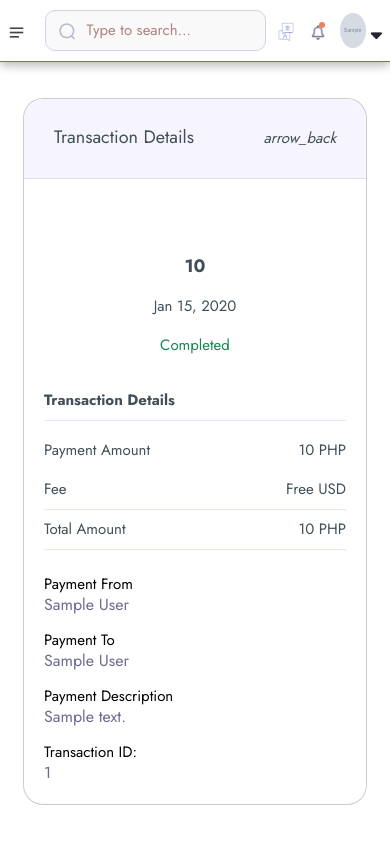
After one commit to web-pirate/FintechDatabasePro, a Django app: template templates/transaction/transaction-detail.html in a window 390 px wide. The commit adds this page. Run offline with Django 3.2, Linux system fonts and the light colour scheme; the template is opened without the code that fills it: most values are stand-ins (such as "Sample title", 1, 10 or a date in 2020); grey boxes marked "Sample" are stand-in pictures; some libraries are stand-ins or nearby versions.

Commit message:
Add transaction detail view and template with modal dialog for displaying transaction information.

```diff
--- a/core/urls.py
+++ b/core/urls.py
@@ -18,4 +18,5 @@ urlpatterns = [
 
     # Transactions
     path("transactions/", transaction.transaction_list, name="transactions"),
+    path("transaction-detail/<transaction_id>", transaction.transaction_detail, name="transaction-detail"),
 ]
--- a/templates/partials/dashboard-base.html
+++ b/templates/partials/dashboard-base.html
@@ -218,7 +218,7 @@
                   </a>
                 </li>
                 <li>
-                  <a href="transactions.html">
+                  <a href="{% url "core:transactions" %}">
                     <img src="{% static 'assets1/images/bootstrap-icons-1.8.2/receipt.svg' %}" class="icon-spacing" alt="Receipt Icon">
                     <span>Transactions</span>
                   </a>
--- /dev/null
+++ b/templates/transaction/transaction-detail.html
@@ -0,0 +1,97 @@
+{% extends "partials/dashboard-base.html" %}
+{% load static %}
+{% load humanize %}
+{% load custom_filters %}
+    {% block content %}
+
+    <section class="dashboard-section body-collapse">
+        <div class="overlay pt-120">
+            <div class="container-fruid">
+                <div class="row">
+                    <div class="col-xl-11 col-lg-11">
+                        <div class="section-content">
+                            <div class="transactions-popup">
+                                <div class="container-fruid">
+                                    <div class="row">
+                                        <div class="col-lg-12">
+                                            <div>
+                                                <div class="modal-dialog modal-dialog-centered">
+                                                    <div class="modal-content">
+                                                        <div class="modal-header justify-content-between">
+                                                            <h5>Transaction Details</h5>
+                                                            <a href="{% url "account:dashboard" %}"><i class="material-symbols-outlined">arrow_back</i></a>
+                                                        </div>
+                                                        <div class="main-content">
+                                                            <div class="row">
+                                                                <div class="col-sm-5 text-center">
+                                                                    <div class="icon-area">
+                                                                    </div>
+                                                                    <div class="text-area">
+                                                                        <h5><b>{{transaction.amount|intcomma}}</b></h5>
+                                                                        <p>{{transaction.date|date:"M d, Y"}}</p>
+                                                                        {% if transaction.status == "completed" %}
+                                                                        <p class="text-success">{{transaction.status|title}}</p>
+                                                                        {% elif transaction.status == "processing" %}
+                                                                        <p class="text-warning">{{transaction.status|title}}</p>
+                                                                        {% elif transaction.status == "pending" %}
+                                                                        <p class="text-warning">{{transaction.status|title}}</p>
+                                                                        {% elif transaction.status == "failed" %}
+                                                                        <p class="text-danger">{{transaction.status|title}}</p>
+                                                                        {% endif %}
+                                                                    </div>
+                                                                </div>
+                                                                <div class="col-sm-7">
+                                                                    <div class="right-area">
+                                                                        <h6>Transaction Details</h6>
+                                                                        <ul class="payment-details">
+                                                                            <li>
+                                                                                <span>Payment Amount</span>
+                                                                                <span>{{transaction.amount|intcomma}} PHP</span>
+                                                                            </li>
+                                                                            <li>
+                                                                                <span>Fee</span>
+                                                                                <span>Free USD</span>
+                                                                            </li>
+                                                                            <li>
+                                                                                <span>Total Amount</span>
+                                                                                <span> {{transaction.amount|intcomma}} PHP </span>
+                                                                            </li>
+                                                                        </ul>
+                                                                        <ul class="payment-info">
+                                                                            <li>
+                                                                                <p>Payment From</p>
+                                                                                <span class="mdr">{{transaction.sender.kyc.full_name}}</span>
+                                                                            </li>
+                                                                            <li>
+                                                                                <p>Payment To</p>
+                                                                                <span class="mdr">{{transaction.recipient.kyc.full_name}}</span>
+                                                                            </li>
+                                                                            <li>
+                                                                                <p>Payment Description</p>
+                                                                                <span class="mdr">{{transaction.payment_description}}</span>
+                                                                            </li>
+                                                                            <li>
+                                                                                <p>Transaction ID:</p>
+                                                                                <span class="mdr">{{transaction.transaction_id}}</span>
+                                                                            </li>
+                                                                        </ul>
+                                                                    </div>
+                                                                </div>
+                                                            </div>
+                                                        </div>
+                                                    </div>
+                                                </div>
+                                            </div>
+                                        </div>
+                                    </div>
+                                </div>
+                            </div>
+                        </div>
+                    </div>
+
+                </div>
+            </div>
+        </div>
+    </section>
+
+    {% endblock content %}
```
Also changed, not shown: core/transaction.py (+11 -0 lines), templates/transaction/transaction-list.html (+29 -29 lines).
